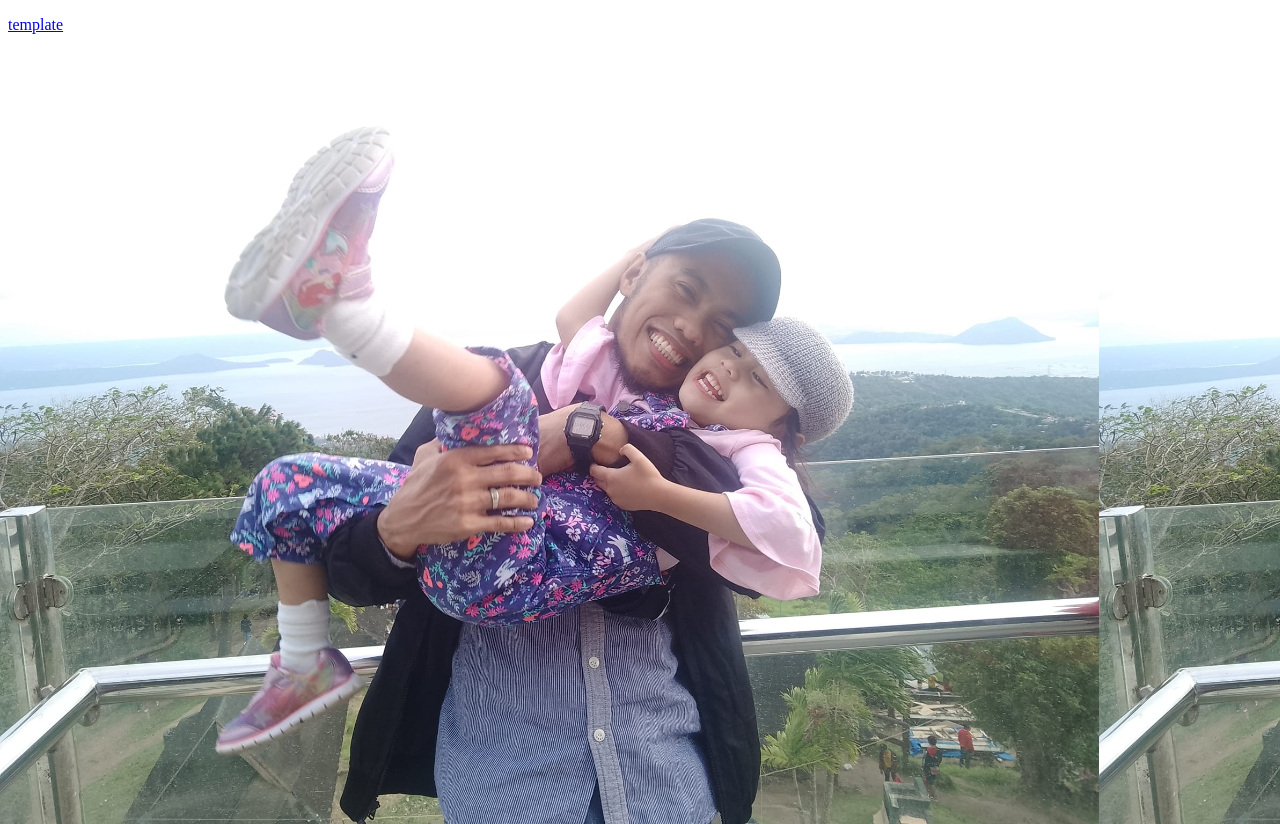
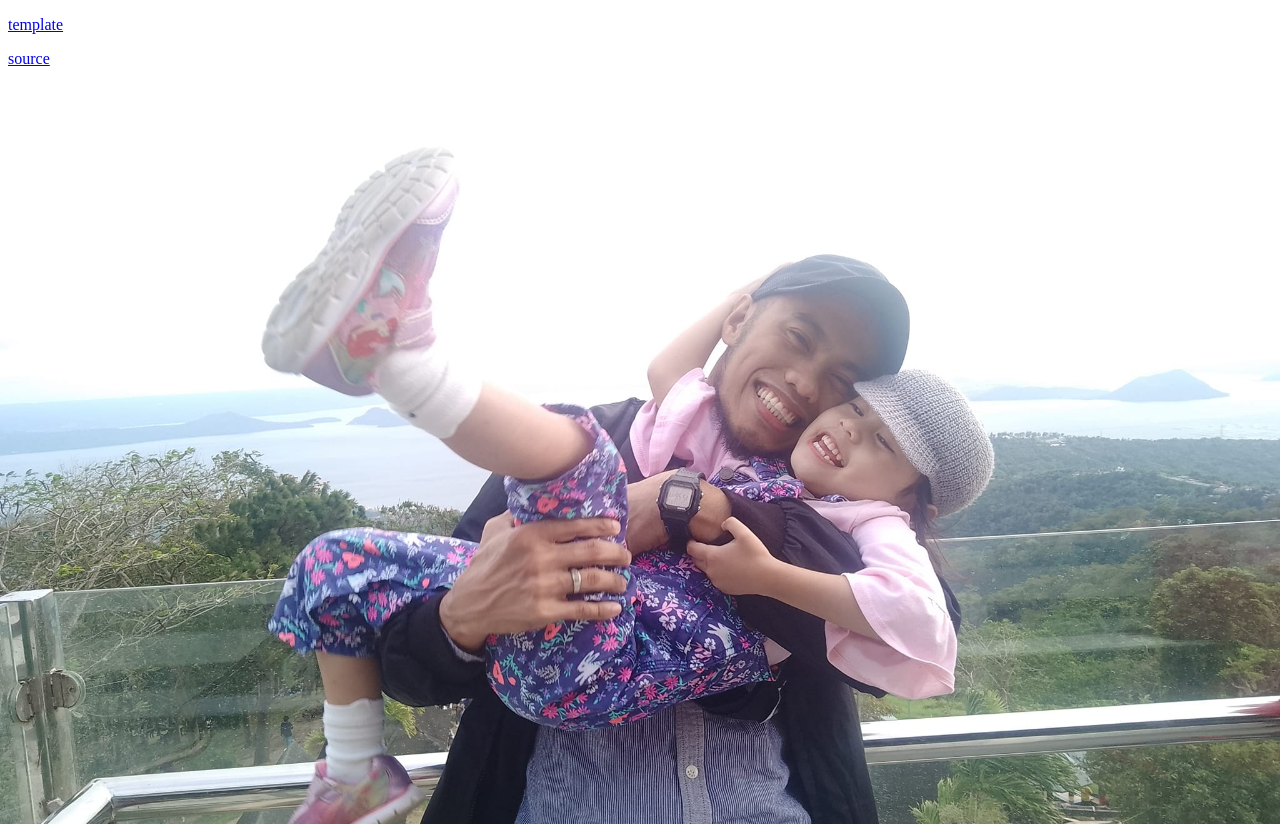
Before and after one commit to jeffchavez-dev/Mira-milestone, a plain HTML site: page index.html in a window 1280 px wide. Drawn offline with Linux system fonts and the light colour scheme.

Commit message:
added source

```diff
--- a/index.html
+++ b/index.html
@@ -13,5 +13,7 @@
     </div>
 
     <p class="reference"><a href="https://www.w3schools.com/howto/tryhow_css_parallax_demo.htm">template</a></p>
+
+    <p class="reference"><a href="https://www.w3schools.com/howto/howto_css_parallax.asp">source</a></p>
 </body>
 </html>
--- a/style.css
+++ b/style.css
@@ -1,6 +1,6 @@
 body {
     background-image: url(/assets/Daddy\ and\ Miwa.jpg);
-    background-size: contain;
+    background-size: cover;
     background-repeat: repeat;
     height: 100vh;
 }
```
